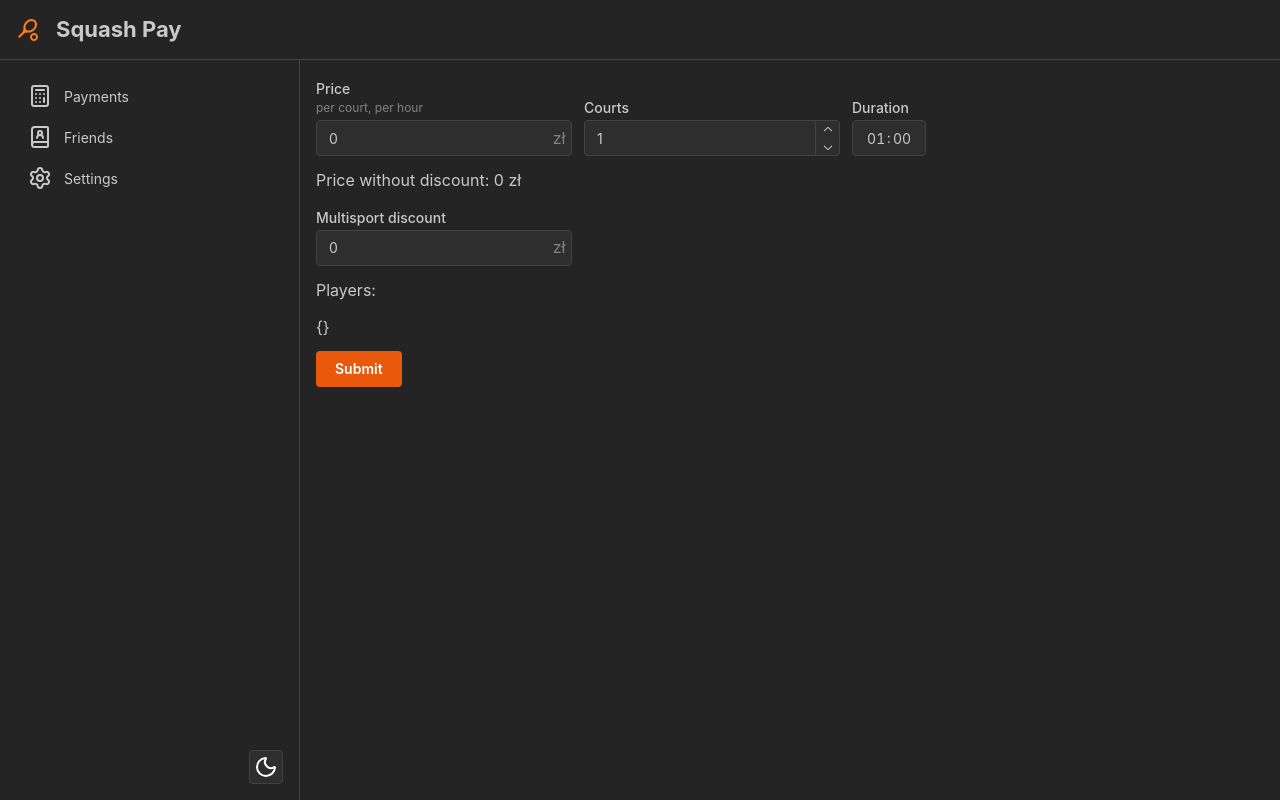
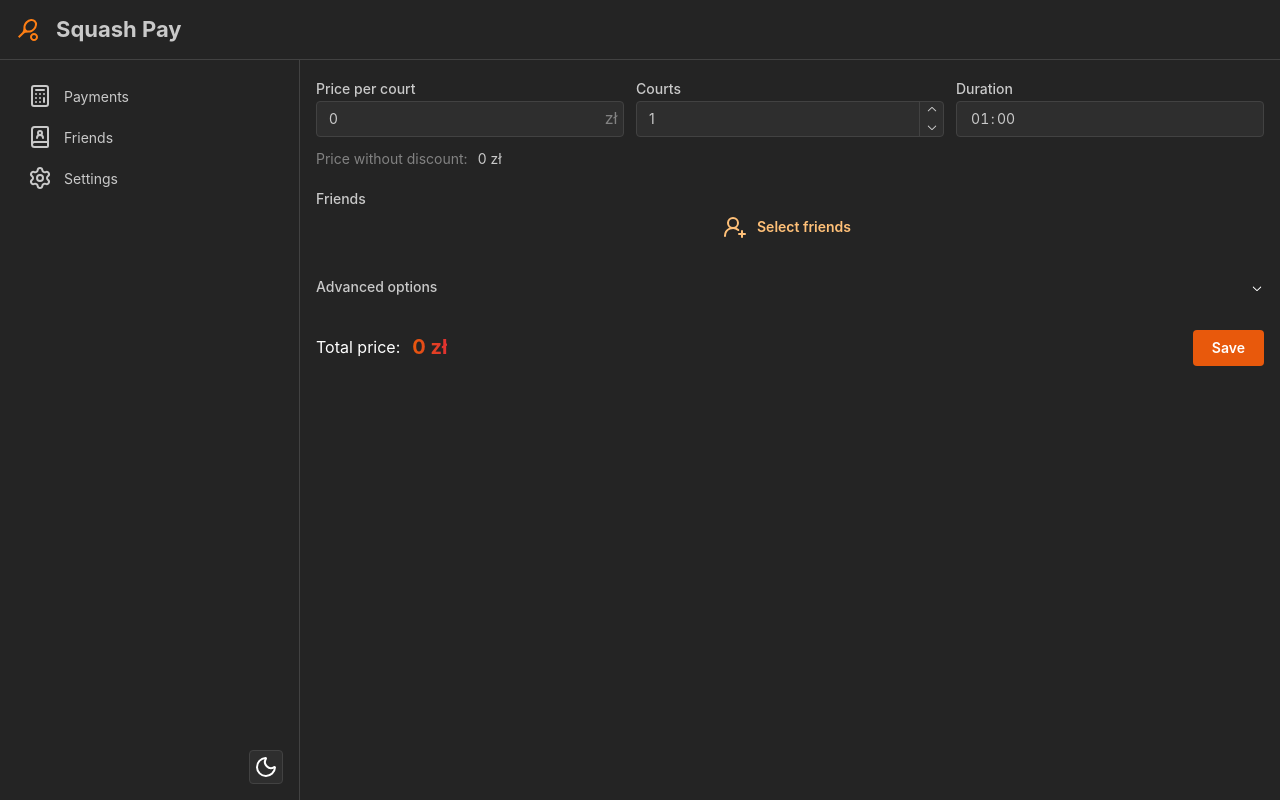
Before and after one commit to danyavol/squash-pay, a React (Vite) app: page /new in a window 1280 px wide. Built offline with nearby package versions, Linux system fonts and the light colour scheme.

Commit message:
feat: New payment page

```diff
--- a/src/pages/Friends/Friends.tsx
+++ b/src/pages/Friends/Friends.tsx
@@ -12,7 +12,7 @@ import {
   TextInput,
   Menu,
 } from "@mantine/core";
-import { Trash2, UserRoundPlus, EllipsisVertical } from "lucide-react";
+import { Trash2, EllipsisVertical, Plus } from "lucide-react";
 import { useState } from "react";
 import styles from "./Friends.module.scss";
 
@@ -40,13 +40,13 @@ export const Friends = () => {
             addFriend({ name });
             setName("");
           }}
-          leftSection={<UserRoundPlus />}
+          leftSection={<Plus />}
         >
           Add
         </Button>
       </Flex>
 
-      <Flex direction="column" gap="sm">
+      <Flex direction="column-reverse" gap="sm">
         {friends.map((friend) => (
           <Flex gap="xs" align="center">
             <TextInput
--- /dev/null
+++ b/src/pages/NewPayment/NewPayment.module.scss
@@ -0,0 +1,15 @@
+.control {
+  transition: padding 150ms ease;
+
+  &:not([data-active]) {
+    padding: 0;
+  }
+}
+
+.advancedOptionsTitle {
+  color: var(--mantine-color-text);
+}
+
+.totalPriceText {
+  color: var(--mantine-color-bright);
+}
--- a/src/pages/NewPayment/NewPayment.tsx
+++ b/src/pages/NewPayment/NewPayment.tsx
@@ -1,6 +1,15 @@
 import { TimePicker } from "@mantine/dates";
 import { useForm } from "@mantine/form";
-import { Button, Flex, NumberInput, Text } from "@mantine/core";
+import {
+  Button,
+  Flex,
+  Modal,
+  NumberInput,
+  Group,
+  Text,
+  Stack,
+  Accordion,
+} from "@mantine/core";
 import type { PaymentForm } from "../../types/PaymentForm.type.ts";
 import { useMemo } from "react";
 import {
@@ -8,6 +17,9 @@ import {
   useFriendsStore,
 } from "../../state/friends-store.ts";
 import { useShallow } from "zustand/react/shallow";
+import { UserRoundPlus } from "lucide-react";
+import { useDisclosure } from "@mantine/hooks";
+import styles from "./NewPayment.module.scss";
 
 const durationPresets = ["00:30", "01:00", "01:30", "02:00", "02:30", "03:00"];
 
@@ -28,6 +40,10 @@ export const NewPayment = () => {
   });
 
   const friendsMap = useFriendsStore(useShallow(selectFriendsMap));
+  friendsMap;
+
+  const [modalOpened, { open: openModal, close: closeModal }] =
+    useDisclosure(false);
 
   const durationInHours = useMemo(() => {
     const isValid = !form.validateField("duration").hasError;
@@ -43,17 +59,21 @@ export const NewPayment = () => {
     return form.values.courtPrice * form.values.courtsNumber * durationInHours;
   }, [form.values.courtPrice, form.values.courtsNumber, durationInHours]);
 
-  const onSubmit = (value: ReturnType<typeof form.getValues>) => {
-    console.log(value);
+  const onSubmit = () => {
+    form.validate();
+
+    if (form.isValid()) {
+      console.log(form.values);
+    }
   };
 
   return (
-    <form onSubmit={form.onSubmit(onSubmit)}>
-      <Flex direction="column" gap="sm" align="start">
-        <Flex gap="sm" align="end">
+    <>
+      <Flex direction="column" gap="lg" align="stretch">
+        <Stack gap="sm">
+          <Group gap="sm" grow align="start">
             <NumberInput
-            label="Price"
-            description="per court, per hour"
+              label="Price per court"
               decimalScale={2}
               allowNegative={false}
               rightSection={"zł"}
@@ -71,10 +91,43 @@ export const NewPayment = () => {
               presets={durationPresets}
               {...form.getInputProps("duration")}
             />
+          </Group>
+
+          <Group gap="xs">
+            <Text c="dimmed" size="sm">
+              Price without discount:{" "}
+            </Text>
+            <Text size="sm">{priceWithoutDiscount} zł</Text>
+          </Group>
+        </Stack>
+
+        <Flex direction="column">
+          <Text size="sm" fw={500}>
+            Friends
+          </Text>
+
+          <Button
+            variant="subtle"
+            size="sm"
+            leftSection={<UserRoundPlus height="60%" />}
+            onClick={openModal}
+          >
+            Select friends
+          </Button>
         </Flex>
 
-        <Text>Price without discount: {priceWithoutDiscount} zł</Text>
-
+        <Accordion
+          variant="filled"
+          chevronIconSize={14}
+          classNames={{ control: styles.control }}
+        >
+          <Accordion.Item value="1">
+            <Accordion.Control>
+              <Text fw={500} size="sm" className={styles.advancedOptionsTitle}>
+                Advanced options
+              </Text>
+            </Accordion.Control>
+            <Accordion.Panel>
               <NumberInput
                 label="Multisport discount"
                 decimalScale={2}
@@ -82,13 +135,31 @@ export const NewPayment = () => {
                 rightSection={"zł"}
                 {...form.getInputProps("multisportDiscount")}
               />
+            </Accordion.Panel>
+          </Accordion.Item>
+        </Accordion>
 
-        <Text>Players:</Text>
+        <Flex justify="space-between">
+          <Group gap="sm">
+            <Text className={styles.totalPriceText}>Total price:</Text>
+            <Text
+              size="xl"
+              fw="700"
+              variant="gradient"
+              gradient={{ from: "orange", to: "red", deg: 90 }}
+            >
+              {/*  TODO: Take into account discount */}
+              {priceWithoutDiscount} zł
+            </Text>
+          </Group>
 
-        {JSON.stringify(friendsMap)}
+          <Button onClick={onSubmit}>Save</Button>
+        </Flex>
+      </Flex>
 
-        <Button type="submit">Submit</Button>
-      </Flex>
-    </form>
+      <Modal opened={modalOpened} onClose={closeModal} centered>
+        TODO
+      </Modal>
+    </>
   );
 };
```
Lines whose indentation alone changed are shown as unchanged.
